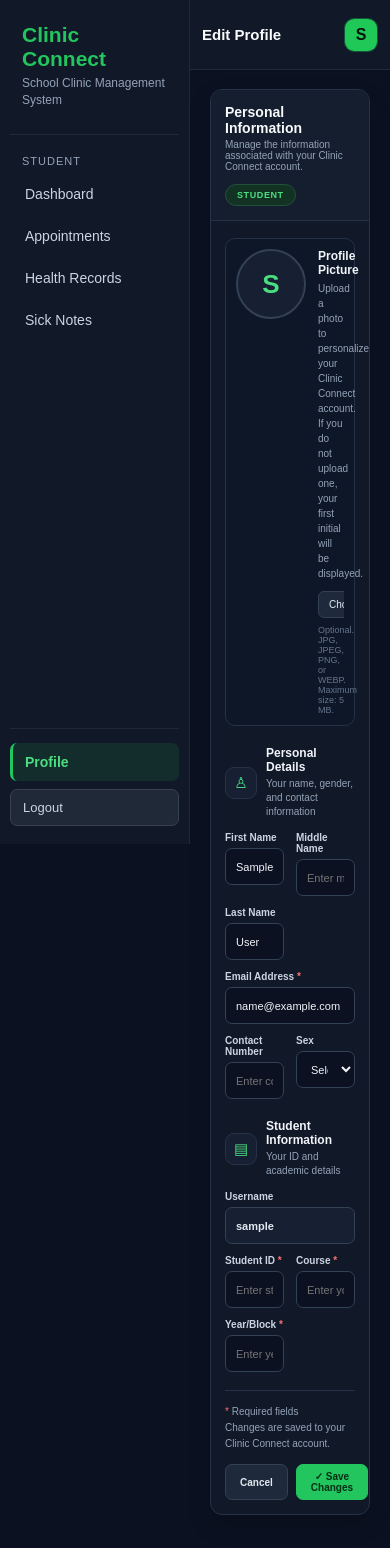
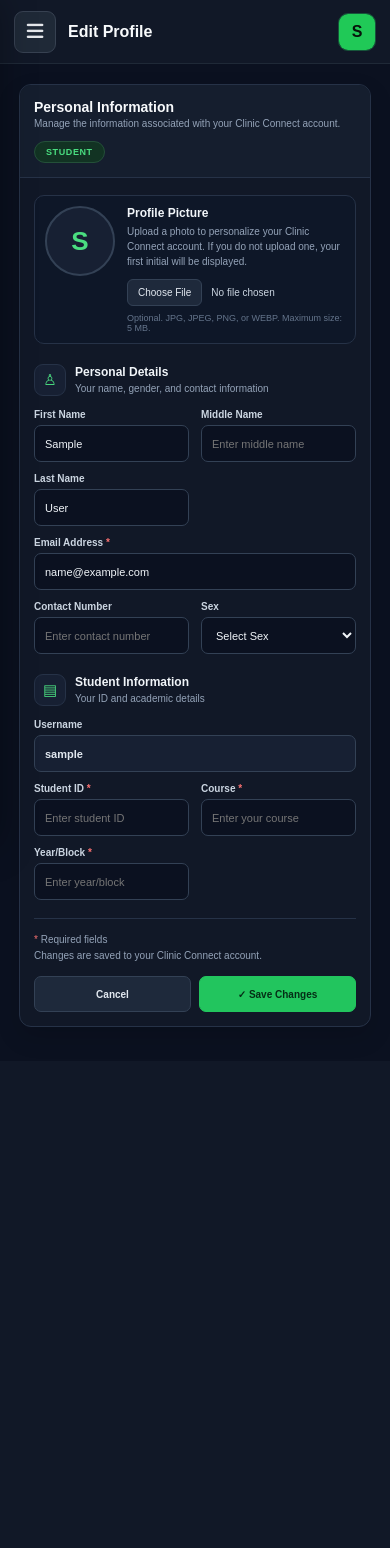
Before and after one commit to Jayqt10/clinic-connect, a Django app: page /profile/edit/ in a window 390 px wide. After the commit the page ends 1027 px from the top, so only its background shows below. Run offline with Django 5.2, Linux system fonts and the light colour scheme; the visitor is signed in with stand-in values (Sample User, id 1).

Commit message:
Add Clinic Connect PWA icons and mobile support

```diff
--- a/static/sw.js
+++ b/static/sw.js
@@ -1,4 +1,4 @@
-const CACHE_NAME = "clinic-connect-static-v1";
+const CACHE_NAME = "clinic-connect-static-v2";
 const STATIC_ASSETS = [
   "/static/manifest.json",
   "/static/icon-192.png",
--- a/templates/base.html
+++ b/templates/base.html
@@ -1,15 +1,16 @@
+
 {% load static %}
 <!DOCTYPE html>
 <html lang="en">
 <head>
     <meta charset="UTF-8">
-    <meta name="viewport" content="width=device-width, initial-scale=1.0">
+    <meta name="viewport" content="width=device-width, initial-scale=1.0, viewport-fit=cover">
 
     <title>{% block title %}Clinic Connect{% endblock %}</title>
 
     <link rel="stylesheet" href="https://cdnjs.cloudflare.com/ajax/libs/font-awesome/6.5.2/css/all.min.css">
     <link rel="manifest" href="{% static 'manifest.json' %}">
-    <meta name="theme-color" content="#16a34a">
+    <meta name="theme-color" content="#111827">
     <meta name="mobile-web-app-capable" content="yes">
     <meta name="apple-mobile-web-app-capable" content="yes">
     <meta name="apple-mobile-web-app-status-bar-style" content="black-translucent">
@@ -22,10 +23,29 @@
             padding: 0;
         }
 
+        html {
+            -webkit-text-size-adjust: 100%;
+            scroll-behavior: smooth;
+        }
+
         body {
             font-family: Arial, sans-serif;
             background: #0b1120;
             color: #e5e7eb;
+            min-height: 100vh;
+            overflow-x: hidden;
+        }
+
+        button,
+        input,
+        select,
+        textarea {
+            font: inherit;
+        }
+
+        button,
+        a {
+            -webkit-tap-highlight-color: transparent;
         }
 
         .layout {
@@ -45,6 +65,7 @@
             overflow-y: auto;
             display: flex;
             flex-direction: column;
+            z-index: 1001;
         }
 
         .logo {
@@ -128,11 +149,9 @@
             0% {
                 box-shadow: 0 0 0 0 rgba(245, 158, 11, .55);
             }
-
             70% {
                 box-shadow: 0 0 0 6px rgba(245, 158, 11, 0);
             }
-
             100% {
                 box-shadow: 0 0 0 0 rgba(245, 158, 11, 0);
             }
@@ -154,12 +173,10 @@
                 transform: scale(1);
                 box-shadow: 0 0 0 0 rgba(239, 68, 68, 0.7);
             }
-
             70% {
                 transform: scale(1.05);
                 box-shadow: 0 0 0 6px rgba(239, 68, 68, 0);
             }
-
             100% {
                 transform: scale(1);
                 box-shadow: 0 0 0 0 rgba(239, 68, 68, 0);
@@ -193,6 +210,7 @@
         .main {
             margin-left: 250px;
             width: calc(100% - 250px);
+            min-width: 0;
             min-height: 100vh;
         }
 
@@ -204,18 +222,21 @@
             align-items: center;
             justify-content: space-between;
             padding: 0 30px;
+            gap: 15px;
         }
 
         .topbar-title {
             font-size: 18px;
             font-weight: 600;
             color: #f8fafc;
+            min-width: 0;
         }
 
         .user-area {
             display: flex;
             align-items: center;
             gap: 18px;
+            flex-shrink: 0;
         }
 
         .topbar-clock {
@@ -284,6 +305,7 @@
         .content {
             padding: 30px;
             min-height: calc(100vh - 70px);
+            min-width: 0;
         }
 
         .messages {
@@ -304,7 +326,7 @@
             position: fixed;
             top: 88px;
             right: 24px;
-            z-index: 9999;
+            z-index: 1100;
             width: min(390px, calc(100vw - 30px));
             background: #111827;
             border: 1px solid #f59e0b;
@@ -325,7 +347,6 @@
                 opacity: 0;
                 transform: translateX(25px);
             }
-
             to {
                 opacity: 1;
                 transform: translateX(0);
@@ -355,7 +376,9 @@
             color: #94a3b8;
             font-size: 19px;
             cursor: pointer;
-            padding: 2px 5px;
+            padding: 5px;
+            min-width: 32px;
+            min-height: 32px;
         }
 
         .appointment-toast-close:hover {
@@ -385,12 +408,12 @@
         .appointment-toast-action {
             display: inline-block;
             margin-top: 13px;
-            padding: 8px 12px;
+            padding: 10px 14px;
             background: #f59e0b;
             color: #111827;
             border-radius: 6px;
             text-decoration: none;
-            font-size: 12px;
+            font-size: 13px;
             font-weight: 700;
         }
 
@@ -398,14 +421,33 @@
             background: #fbbf24;
         }
 
+        .mobile-menu-toggle {
+            display: none;
+            width: 42px;
+            height: 42px;
+            flex-shrink: 0;
+            align-items: center;
+            justify-content: center;
+            background: #1f2937;
+            border: 1px solid #374151;
+            border-radius: 9px;
+            color: #e5e7eb;
+            font-size: 19px;
+            cursor: pointer;
+        }
+
+        .mobile-sidebar-overlay {
+            display: none;
+        }
+
         @media (max-width: 800px) {
             .sidebar {
-                width: 210px;
+                width: 230px;
             }
 
             .main {
-                margin-left: 210px;
-                width: calc(100% - 210px);
+                margin-left: 230px;
+                width: calc(100% - 230px);
             }
 
             .topbar {
@@ -422,44 +464,141 @@
         }
 
         @media (max-width: 600px) {
+            .layout {
+                display: block;
+                min-height: 100vh;
+            }
+
+            .mobile-menu-toggle {
+                display: flex;
+            }
+
             .sidebar {
-                width: 190px;
-                padding: 18px 10px;
+                position: fixed;
+                top: 0;
+                bottom: 0;
+                left: 0;
+                width: min(300px, 85vw);
+                max-width: 300px;
+                height: 100vh;
+                height: 100dvh;
+                padding: 20px 14px;
+                z-index: 1001;
+                transform: translateX(-105%);
+                transition: transform .25s ease;
+                box-shadow: 12px 0 35px rgba(0, 0, 0, .35);
+                overflow-y: auto;
+                overscroll-behavior: contain;
+            }
+
+            body.mobile-menu-open .sidebar {
+                transform: translateX(0);
+            }
+
+            .mobile-sidebar-overlay {
+                position: fixed;
+                inset: 0;
+                z-index: 1000;
+                background: rgba(0, 0, 0, .65);
+                backdrop-filter: blur(2px);
+            }
+
+            body.mobile-menu-open .mobile-sidebar-overlay {
+                display: block;
+            }
+
+            body.mobile-menu-open {
+                overflow: hidden;
             }
 
             .main {
-                margin-left: 190px;
-                width: calc(100% - 190px);
+                width: 100%;
+                margin-left: 0;
+                min-height: 100vh;
             }
 
             .topbar {
-                padding: 0 12px;
+                height: 64px;
+                padding: 0 14px;
+                gap: 12px;
+                position: sticky;
+                top: 0;
+                z-index: 100;
             }
 
             .topbar-title {
-                font-size: 15px;
+                flex: 1;
+                min-width: 0;
+                font-size: 16px;
+                overflow: hidden;
+                text-overflow: ellipsis;
+                white-space: nowrap;
             }
 
             .user-area {
-                gap: 10px;
+                gap: 8px;
             }
 
-            .user-info {
+            .user-info,
+            .topbar-clock {
                 display: none;
             }
 
             .user-avatar-link {
-                width: 34px;
-                height: 34px;
+                width: 38px;
+                height: 38px;
             }
 
             .content {
-                padding: 15px;
+                width: 100%;
+                min-height: calc(100vh - 64px);
+                padding: 16px 14px;
             }
 
             .appointment-toast {
-                top: 80px;
+                top: 74px;
                 right: 10px;
+                width: calc(100vw - 20px);
+            }
+
+            .nav-link {
+                min-height: 44px;
+                display: flex;
+                align-items: center;
+            }
+
+            .appointment-nav-link {
+                justify-content: space-between;
+            }
+
+            .sidebar-logout {
+                min-height: 44px;
+            }
+        }
+
+        @media (max-width: 380px) {
+            .topbar {
+                padding: 0 10px;
+                gap: 8px;
+            }
+
+            .content {
+                padding: 12px 10px;
+            }
+
+            .topbar-title {
+                font-size: 14px;
+            }
+        }
+
+        @media (prefers-reduced-motion: reduce) {
+            *,
+            *::before,
+            *::after {
+                scroll-behavior: auto !important;
+                animation-duration: .01ms !important;
+                animation-iteration-count: 1 !important;
+                transition-duration: .01ms !important;
             }
         }
     </style>
@@ -469,7 +608,7 @@
 
 <div class="layout">
 
-    <aside class="sidebar">
+    <aside class="sidebar" id="mobile-sidebar">
 
         <div class="logo">
             <h2>Clinic Connect</h2>
@@ -513,7 +652,7 @@
                 </a>
 
                 <a href="{% url 'accounts:staff_medicines' %}"
-                    class="nav-link{% if current == 'staff_medicines' %} active{% endif %}">
+                   class="nav-link{% if current == 'staff_medicines' %} active{% endif %}">
                     Medicines
                 </a>
 
@@ -599,9 +738,20 @@
 
     </aside>
 
+    <div class="mobile-sidebar-overlay" id="mobile-sidebar-overlay"></div>
+
     <main class="main">
 
         <header class="topbar">
+
+            <button type="button"
+                    class="mobile-menu-toggle"
+                    id="mobile-menu-toggle"
+                    aria-label="Open navigation menu"
+                    aria-controls="mobile-sidebar"
+                    aria-expanded="false">
+                <i class="fa-solid fa-bars"></i>
+            </button>
 
             <div class="topbar-title">
                 {% block page_title %}Clinic Connect{% endblock %}
@@ -654,19 +804,13 @@
         <section class="content">
 
             {% if messages %}
-
                 <div class="messages">
-
                     {% for message in messages %}
-
                         <div class="message">
                             {{ message }}
                         </div>
-
                     {% endfor %}
-
                 </div>
-
             {% endif %}
 
             {% block content %}
@@ -707,6 +851,56 @@
 
 <script>
 (function () {
+    const menuButton = document.getElementById('mobile-menu-toggle');
+    const sidebar = document.getElementById('mobile-sidebar');
+    const overlay = document.getElementById('mobile-sidebar-overlay');
+
+    if (!menuButton || !sidebar || !overlay) return;
+
+    function openMenu() {
+        document.body.classList.add('mobile-menu-open');
+        menuButton.setAttribute('aria-expanded', 'true');
+        menuButton.setAttribute('aria-label', 'Close navigation menu');
+        menuButton.innerHTML = '<i class="fa-solid fa-xmark"></i>';
+    }
+
+    function closeMenu() {
+        document.body.classList.remove('mobile-menu-open');
+        menuButton.setAttribute('aria-expanded', 'false');
+        menuButton.setAttribute('aria-label', 'Open navigation menu');
+        menuButton.innerHTML = '<i class="fa-solid fa-bars"></i>';
+    }
+
+    menuButton.addEventListener('click', function () {
+        if (document.body.classList.contains('mobile-menu-open')) {
+            closeMenu();
+        } else {
+            openMenu();
+        }
+    });
+
+    overlay.addEventListener('click', closeMenu);
+
+    sidebar.querySelectorAll('.nav-link').forEach(function (link) {
+        link.addEventListener('click', closeMenu);
+    });
+
+    document.addEventListener('keydown', function (event) {
+        if (event.key === 'Escape') {
+            closeMenu();
+        }
+    });
+
+    window.addEventListener('resize', function () {
+        if (window.innerWidth > 600) {
+            closeMenu();
+        }
+    });
+})();
+</script>
+
+<script>
+(function () {
     var el = document.getElementById('topbar-clock');
 
     if (!el) return;
@@ -729,7 +923,6 @@
 
 <script>
 const baseTitle = document.title;
-
 let previousEmergencyCount = 0;
 
 function updateSidebarEmergencyBadge() {
@@ -739,7 +932,6 @@ function updateSidebarEmergencyBadge() {
             if (!response.ok) {
                 throw new Error("Emergency alert request failed.");
             }
-
             return response.json();
         })
         .then(data => {
@@ -772,7 +964,6 @@ function playEmergencyBeep() {
 function playNotificationTone(frequency, duration) {
     try {
         const AudioContextClass = window.AudioContext || window.webkitAudioContext;
-
         if (!AudioContextClass) return;
 
         const audioCtx = new AudioContextClass();
@@ -849,7 +1040,6 @@ function showAppointmentToast(appointment) {
             : 'A new appointment request has been submitted.';
 
     toast.classList.add('show');
-
     playAppointmentSound();
 }
 
@@ -865,7 +1055,6 @@ function updateAppointmentNotifications() {
         if (!response.ok) {
             throw new Error("Appointment notification request failed.");
         }
-
         return response.json();
     })
     .then(data => {
@@ -923,7 +1112,6 @@ document.addEventListener('DOMContentLoaded', function () {
     }
 
     updateAppointmentNotifications();
-
     setInterval(updateAppointmentNotifications, 5000);
 });
 
```
Also changed, not shown: static/icon-192.png (added), static/icon-512.png (added).
